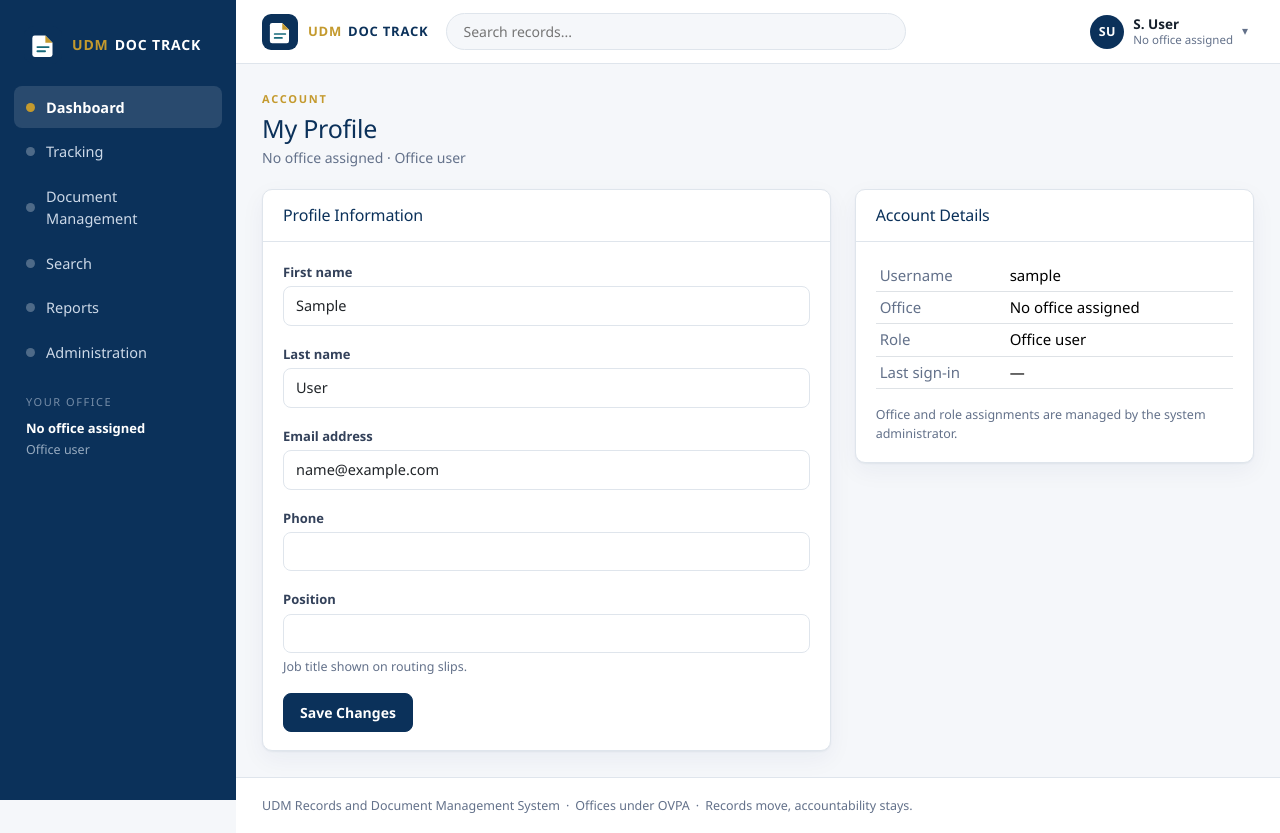
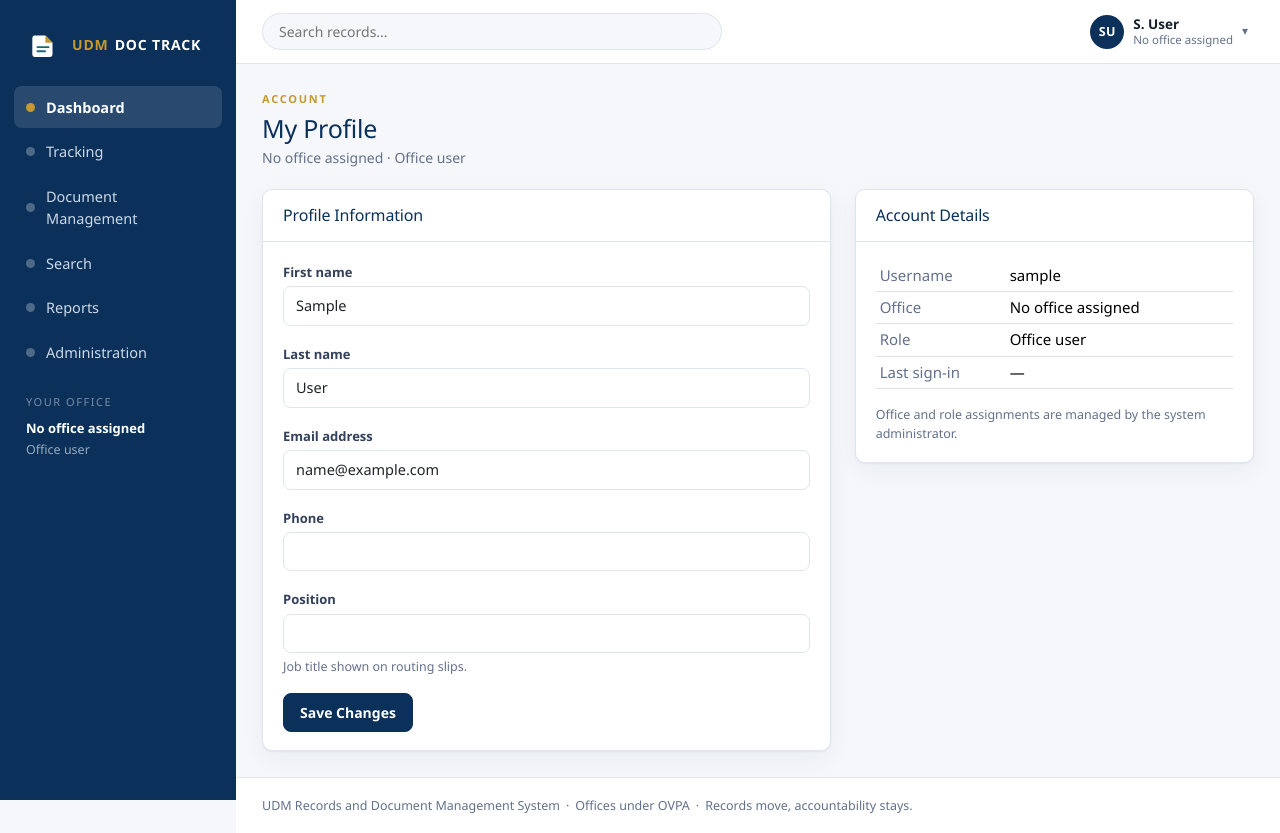
Before and after one commit to zap1104/udm-doctrack, a Django app: page /accounts/profile/ in a window 1280 px wide. Run offline with Django 5.2, Linux system fonts and the light colour scheme; the visitor is signed in with stand-in values (Sample User, id 1); some libraries are stand-ins or nearby versions.

Commit message:
fix(ui): removed duplicate "UDM DocTrack" on top bar

```diff
--- a/templates/partials/_topbar.html
+++ b/templates/partials/_topbar.html
@@ -1,4 +1,3 @@
-{% load static %}
 <header class="app-topbar no-print">
   <button
     class="sidebar-toggle"
@@ -10,11 +9,6 @@
   >
     <span aria-hidden="true"></span><span aria-hidden="true"></span><span aria-hidden="true"></span>
   </button>
-
-  <a class="topbar-brand d-none d-md-inline-flex" href="{% url 'core:dashboard' %}" aria-label="{{ SITE_NAME }} dashboard">
-    <img class="topbar-brand-icon" src="{% static 'img/favicon.svg' %}" alt="">
-    <span class="wordmark"><span class="udm">UDM</span><span class="doctrack">Doc Track</span></span>
-  </a>
 
   <form class="topbar-search" action="{% url 'search:index' %}" method="get" role="search">
     <label class="visually-hidden" for="topbar-search-input">Search records</label>
```
